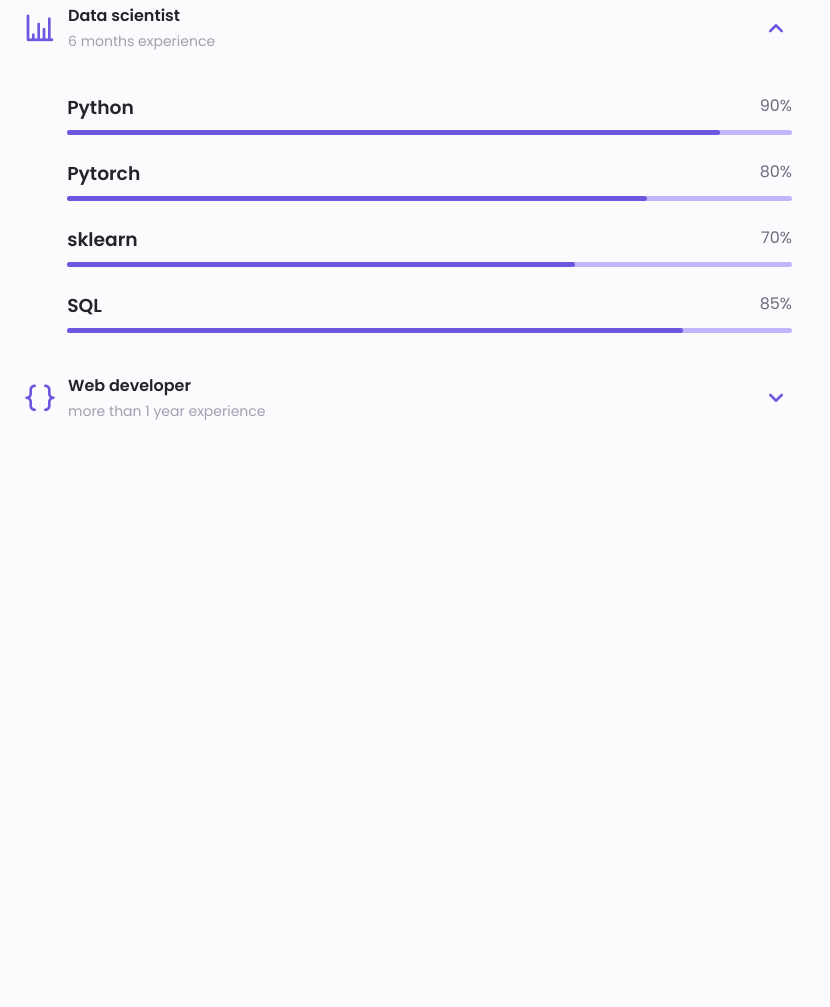
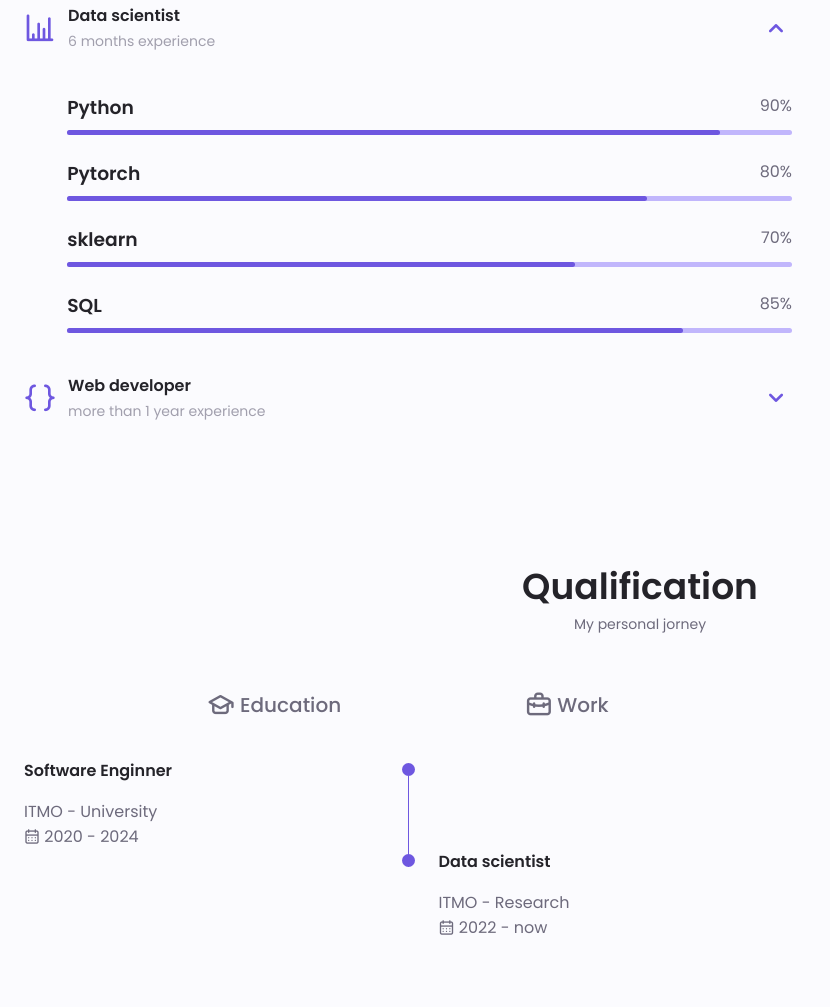
Before and after one commit to stepancar-web-programming/2022-fall-lab-portfolio-shilonosov-vladimir-romanovich, a plain HTML site: page index.html in a window 1280 px wide. Shown: the part 1396-2403 px from the top of the page, without its empty margins (0-830 px from the left). Before the commit the page ends 1971 px from the top, so only its background shows below. Drawn offline with nearby package versions, Linux system fonts and the light colour scheme.

Commit message:
add qualification section

```diff
--- a/assets/css/styles.css
+++ b/assets/css/styles.css
@@ -465,3 +465,56 @@
 .skills__open .skills__arrow{
   transform: rotate(-180deg);
 }
+
+.qualification__tabs{
+  display: flex;
+  justify-content: space-evenly;
+  margin-bottom: var(--mb-2);
+}
+
+.qualification__button{
+  font-size: var(--h3-font-size);
+  font-weight: var(--font-medium);
+  cursor: pointer;
+}
+
+.qualification__button:hover{
+  color: var(--first-color);
+}
+
+.qualification__icon{
+  font-size: 1.8rem;
+  margin-right: var(--mb-0-25);
+}
+
+.qualification__data{
+  display: grid;
+  grid-template-columns: 1fr max-content 1fr;
+  column-gap: 1.5rem;
+}
+
+.qualification__title{
+  font-size: var(--normal-font-size);
+  margin-bottom: var(--mb-1);
+}
+
+.qualification__calendar{
+  font-size: var(--smaller-font-size);
+  color: --text-color-light;
+}
+
+.qualification__rounder{
+  display: inline-block;
+  width: 13px;
+  height: 13px;
+  background-color: var(--first-color);
+  border-radius: 50%;
+}
+
+.qualification__line{
+  display: block;
+  width: 1px;
+  height: 100%;
+  background-color: var(--first-color);
+  transform: translate(6px, -7px);
+}
--- a/index.html
+++ b/index.html
@@ -258,6 +258,65 @@
             </div>
         </section>
 
+
+        <section class="qualification section">
+            <h2 class="section__title">Qualification</h2>
+            <span class="section__subtitle">My personal jorney</span>
+
+            <div class="qualification__container container">
+                <div class="qualification__tabs">
+                    <div class="qualification__button button--flex">
+                        <i class="uil uil-graduation-cap qualification__icon"></i>
+                        Education
+                    </div>
+                    <div class="qualification__button button--flex">
+                        <i class="uil uil-briefcase-alt qualification__icon"></i>
+                        Work
+                    </div>
+                </div>
+
+                <div class="qualification__sections">
+                    <div class="qualification__content">
+                        <div class="qualification__data">
+                            <div>
+                                <h3 class="qualification__title">Software Enginner</h3>
+                                <span class="qualification__subtitle">ITMO - University</span>
+                                <div class="cualification__calendar">
+                                    <i class="uil uil-calendar-alt"></i>
+                                    2020 - 2024
+                                </div>
+                            </div>
+
+                            <div>
+                                <span class="qualification__rounder"></span>
+                                <span class="qualification__line"></span>
+                            </div>
+                        </div>
+
+                        <div class="qualification__data">
+                            <div></div>
+
+                            <div>
+                                <span class="qualification__rounder"></span>
+                            </div>
+
+                            <div>
+                                <h3 class="qualification__title">Data scientist</h3>
+                                <span class="qualification__subtitle">ITMO - Research</span>
+                                <div class="cualification__calendar">
+                                    <i class="uil uil-calendar-alt"></i>
+                                    2022 - now
+                                </div>
+                            </div>
+                        </div>
+
+
+                    </div>
+                </div>
+            </div>
+
+        </section>
+
     <script src="assets/js/main.js"></script>
 </body>
 </html>
```
